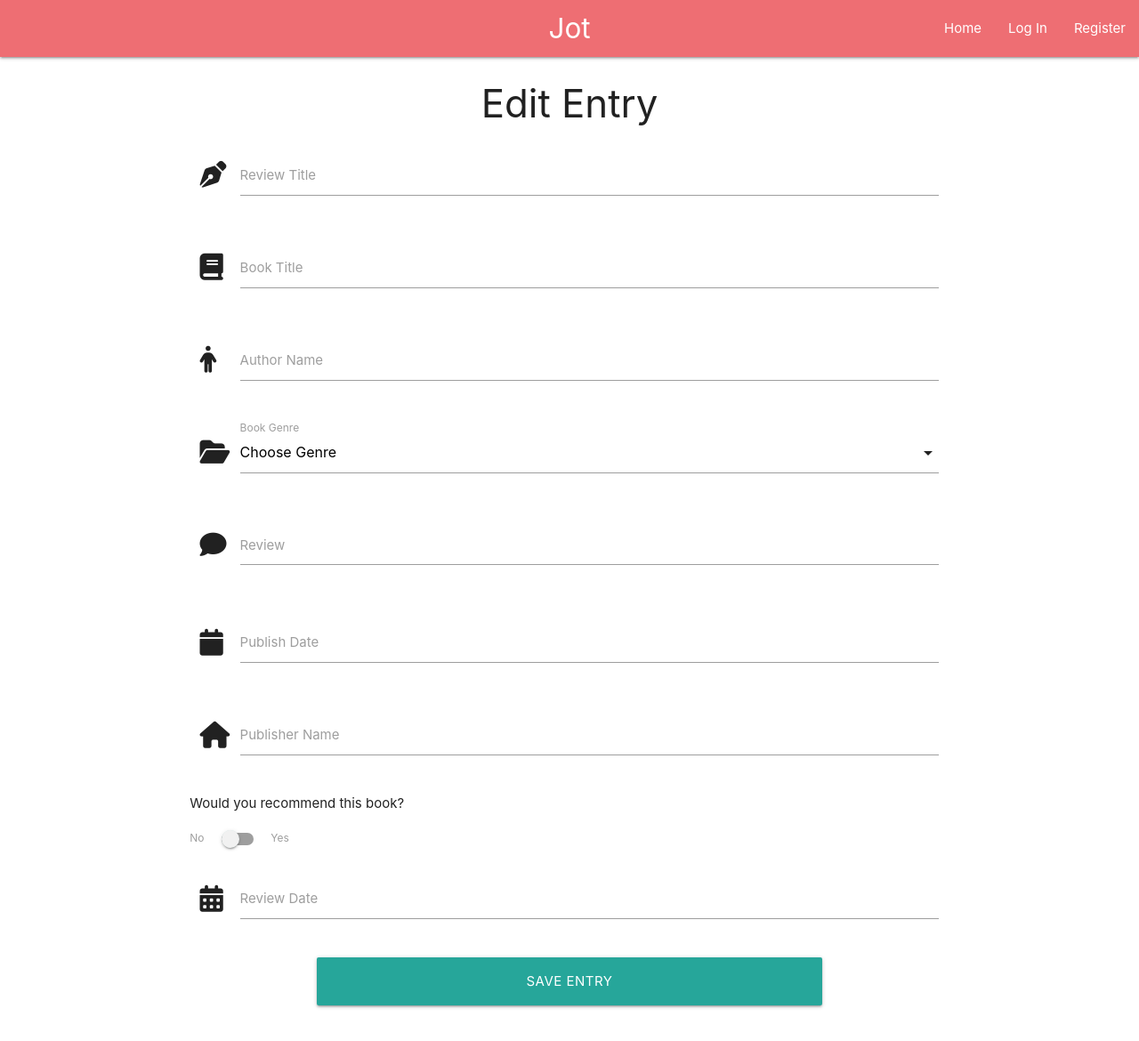
After one commit to lrchnnng/jot-journal, a Flask app: template templates/edit_entry.html in a window 1280 px wide. The commit adds this page. Shown: the whole page at 89% size. Run offline with Flask 3, Linux system fonts and the light colour scheme; the template is opened without the code that fills it, so the values that code supplies are empty; some libraries are stand-ins or nearby versions.

Commit message:
added edit functionality, not working

```diff
--- a/app.py
+++ b/app.py
@@ -123,6 +123,14 @@ def create_entry():
     return render_template("create_entry.html", genres=genres)
 
 
+@app.route("/edit_entry/<entry_id>", methods=["GET", "POST"])
+def edit_entry(entry_id):
+    entry = mongo.db.entries.find_one({"_id": ObjectId(entry_id)})
+
+    genres = mongo.db.genres.find().sort("genre_name", 1)
+    return render_template("edit_entry.html", entry=entry, genres=genres)
+
+
 if __name__ == "__main__":
     app.run(host=os.environ.get("IP"),
             port=int(os.environ.get("PORT")),
--- /dev/null
+++ b/templates/edit_entry.html
@@ -0,0 +1,115 @@
+{% extends "base.html" %}
+
+{% block content %}
+
+<h3 class="center">Edit Entry</h3>
+
+<div class="row">
+    <form class="col s8 offset-s2" method="POST" action="{{ url_for('edit_entry', entry_id=entry._id) }}">
+
+        <!-- Review Title-->
+        <div class="row">
+            <div class="input-field col s12">
+                <i class="fa-solid fa-pen-nib prefix"></i>
+                <input name="entry_title" id="entry_title" minlength="5"
+                    maxlength="50" type="text" class="validate">
+                <label for="entry_title">Review Title</label>
+            </div>
+        </div>
+
+        <!-- Book Title-->
+        <div class="row">
+            <div class="input-field col s12">
+                <i class="fa-solid fa-book prefix"></i>
+                <input name="book_title" id="book_title" minlength="3"
+                    maxlength="100" type="text" class="validate">
+                <label for="book_title">Book Title</label>
+            </div>
+        </div>
+
+        <!-- Author Name-->
+        <div class="row">
+            <div class="input-field col s12">
+                <i class="fa-solid fa-person prefix"></i>
+                <input name="author_name" id="author_name" minlength="3"
+                    maxlength="50" type="text" class="validate">
+                <label for="author_name">Author Name</label>
+            </div>
+        </div>
+
+        <!-- Genre selection -->
+        <div class="row">
+            <div class="input-field col s12">
+                <i class="fas fa-folder-open prefix"></i>
+                <select id="genre_name" name="genre_name" class="validate">
+                    <option value="" disabled selected>Choose Genre</option>
+                    {% for genre in genres %}
+                        <option value="{{ genre.genre_name }}">{{ genre.genre_name }}</option>
+                    {% endfor %}
+                </select>
+                <label for="genre_name">Book Genre</label>
+            </div>
+        </div>
+
+        <!-- Review Entry -->
+        <div class="row">
+            <div class="input-field col s12">
+                <i class="fa-solid fa-comment prefix"></i>
+                <textarea id="review" name="review" type="textarea" minlength="5" maxlength="1000"
+                    class="materialize-textarea validate"></textarea>
+                <label for="review">Review</label>
+            </div>
+        </div>
+
+        <!-- Date -->
+        <div class="row">
+            <div class="input-field col s12">
+                <i class="fa-solid fa-calendar prefix"></i>
+                <input type="text" class="datepicker" id="publish_date" class="validate"
+                    name="publish_date">
+                <label for="publish_date">Publish Date</label>
+            </div>
+        </div>
+
+        <!-- Publisher Name-->
+        <div class="row">
+            <div class="input-field col s12">
+                <i class="fa-solid fa-house prefix"></i>
+                <input name="publisher" id="publisher" minlength="3"
+                    maxlength="50" type="text" class="validate">
+                <label for="publisher">Publisher Name</label>
+            </div>
+        </div>
+
+        <!-- Recommendation -->
+        <div class="row">
+            <p>Would you recommend this book?</p>
+            <div class="switch">
+                <label>
+                    No
+                    <input name="recommended" id="recommended" type="checkbox">
+                    <span class="lever"></span>
+                    Yes
+                </label>
+            </div>
+        </div>
+
+        <!-- Date -->
+        <div class="row">
+            <div class="input-field col s12">
+                <i class="fa-solid fa-calendar-days prefix"></i>
+                <input type="text" class="datepicker" id="review_date" name="review_date">
+                <label for="review_date">Review Date</label>
+            </div>
+        </div>
+
+        <!-- Submit Button -->
+        <div class="row">
+            <button type="submit" class="col s8 offset-m2 btn-large">
+                Save Entry
+            </button>
+        </div>
+    </form>
+</div>
+
+{% endblock %}
```
Also changed, not shown: templates/index.html (+7 -3 lines).
